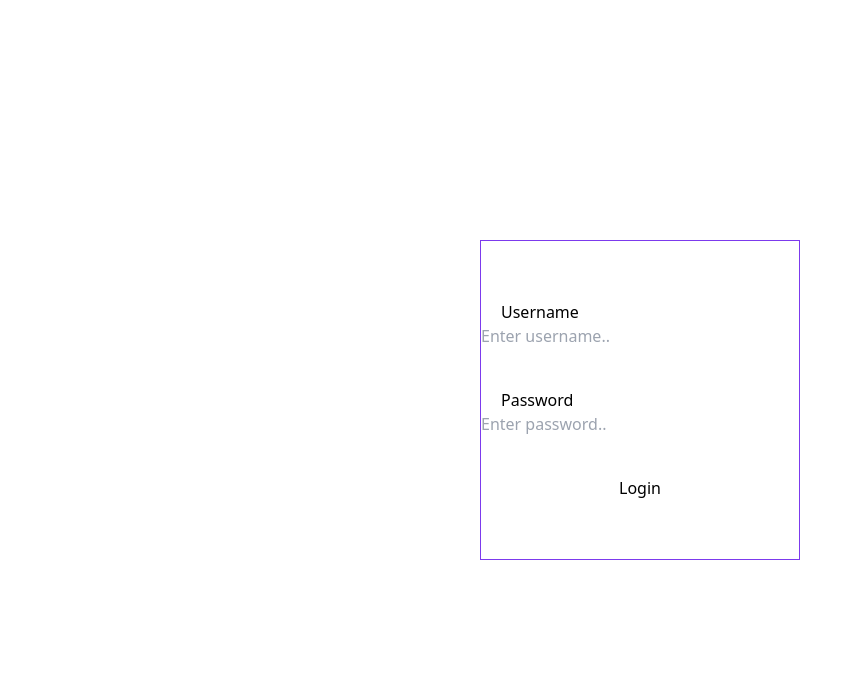
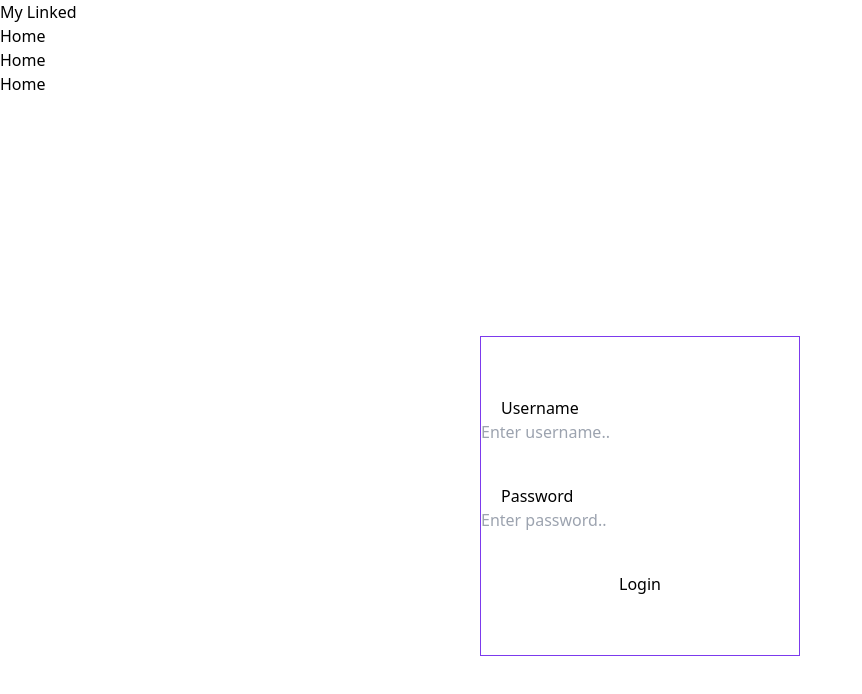
Before and after one commit to itushthegiant/final-project, a React (Create React App) app in the folder client/: page /login in a window 1280 px wide. Shown: the top 694 px of the page, without its empty margins (0-862 px from the left). Built offline with nearby package versions, Linux system fonts and the light colour scheme; no server answers; the HTML template or start-up script is replaced by a standard one.

Commit message:
nav bar added

```diff
--- a/client/package.json
+++ b/client/package.json
@@ -2,7 +2,7 @@
   "name": "client",
   "version": "0.1.0",
   "private": true,
-  "proxy": "http://3.132.216.5:3000",
+  "proxy": "http://localhost:3000",
   "dependencies": {
     "@craco/craco": "^6.4.0",
     "@testing-library/jest-dom": "^5.11.4",
--- a/client/src/App.js
+++ b/client/src/App.js
@@ -2,6 +2,7 @@ import React, { useState, useEffect } from 'react'
 import AuthApp from './AuthApp'
 import UnAuthApp from './UnAuthApp'
 import { BrowserRouter as Router } from 'react-router-dom'
+import NavBar from './components/NavBar'
 
 
 
@@ -27,6 +28,7 @@ function App() {
 
   return (
     <div className='app'>
+      <NavBar />
       <Router>
         {currentUser ?
           (<AuthApp
--- a/client/src/AuthApp.js
+++ b/client/src/AuthApp.js
@@ -6,7 +6,7 @@ function AuthApp() {
     return (
         <div>
             <Routes>
-                <Route exact path='/overview' element={<UserOverview />} />
+                <Route exact path='/' element={<UserOverview />} />
             </Routes>
 
         </div>
--- a/client/src/components/Login.js
+++ b/client/src/components/Login.js
@@ -20,7 +20,6 @@ function Login({ setCurrentUser }) {
         } catch (err) {
             console.log(err)
         }
-
     }
 
     return (
--- /dev/null
+++ b/client/src/components/NavBar.js
@@ -0,0 +1,18 @@
+import React from 'react'
+
+function NavBar() {
+    return (
+        <div>
+            <nav>
+                <h2>My Linked</h2>
+                <ul>
+                    <li><a href='/'>Home</a></li>
+                    <li><a href='/'>Home</a></li>
+                    <li><a href='/'>Home</a></li>
+                </ul>
+            </nav>
+        </div>
+    )
+}
+
+export default NavBar
```
Also changed, not shown: 2 other files (tests, documents, lock files or other folders).
